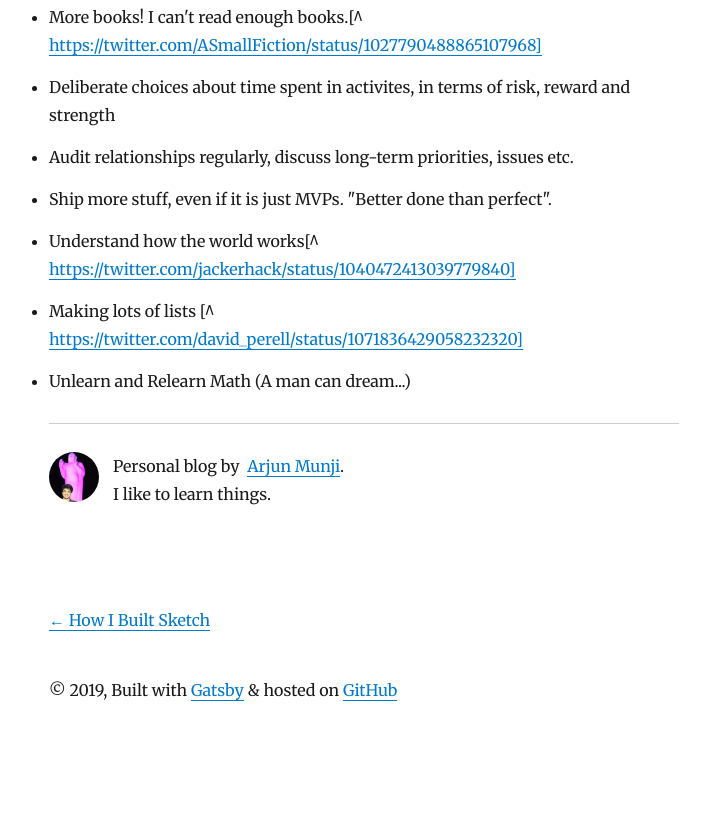
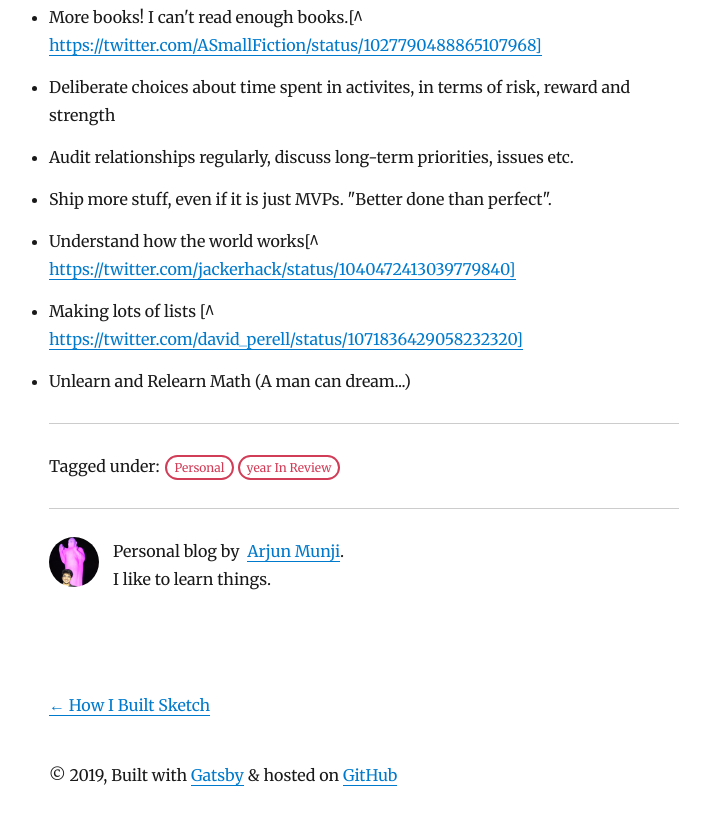
Before and after one commit to arjunnn/blog, a Gatsby site: page /2018-in-review/ in a window 1280 px wide. Shown: the part 2676-3501 px from the top of the page, without its empty margins (276-986 px from the left). Before the commit the page ends 3422 px from the top, so only its background shows below. Built offline with nearby package versions, Linux system fonts and the light colour scheme; Gatsby itself is replaced by a stand-in of ours; some packages are replaced by stand-ins of ours.

Commit message:
Add tags to post

```diff
--- a/content/blog/2018-in-review/index.md
+++ b/content/blog/2018-in-review/index.md
@@ -1,6 +1,7 @@
 ---
 title: "2018 In Review"
 date: "2019-01-05"
+tags: ["personal", "year in review"]
 ---
 
 I've always wanted to do an 'year in review' kinda post to help me reflect upon the year passed and see how it has affected me.
```
